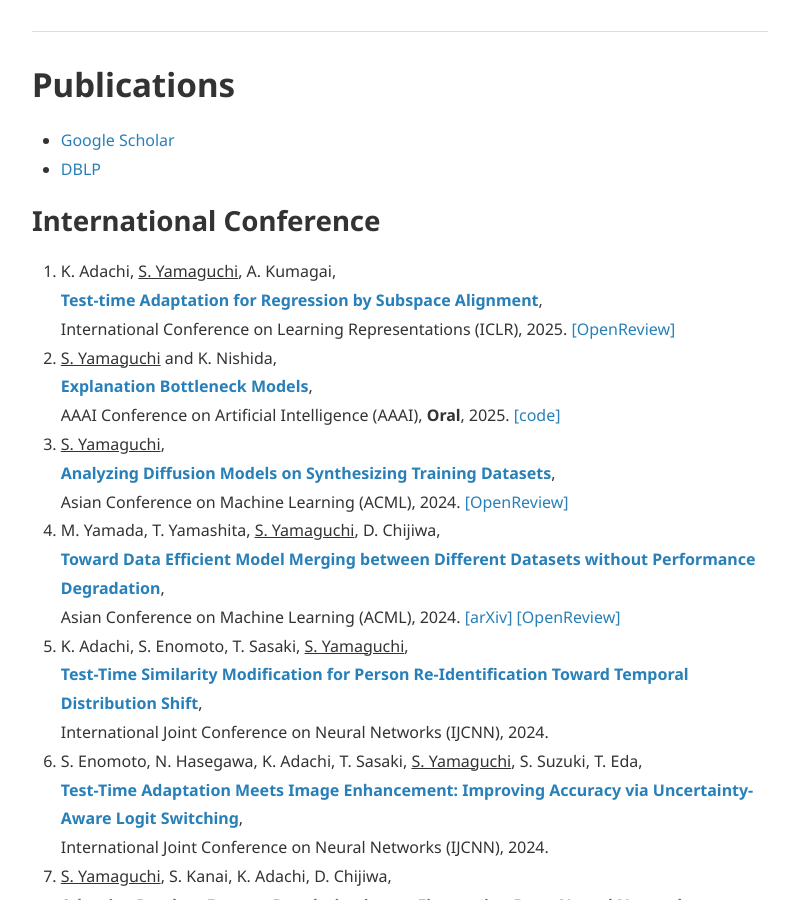
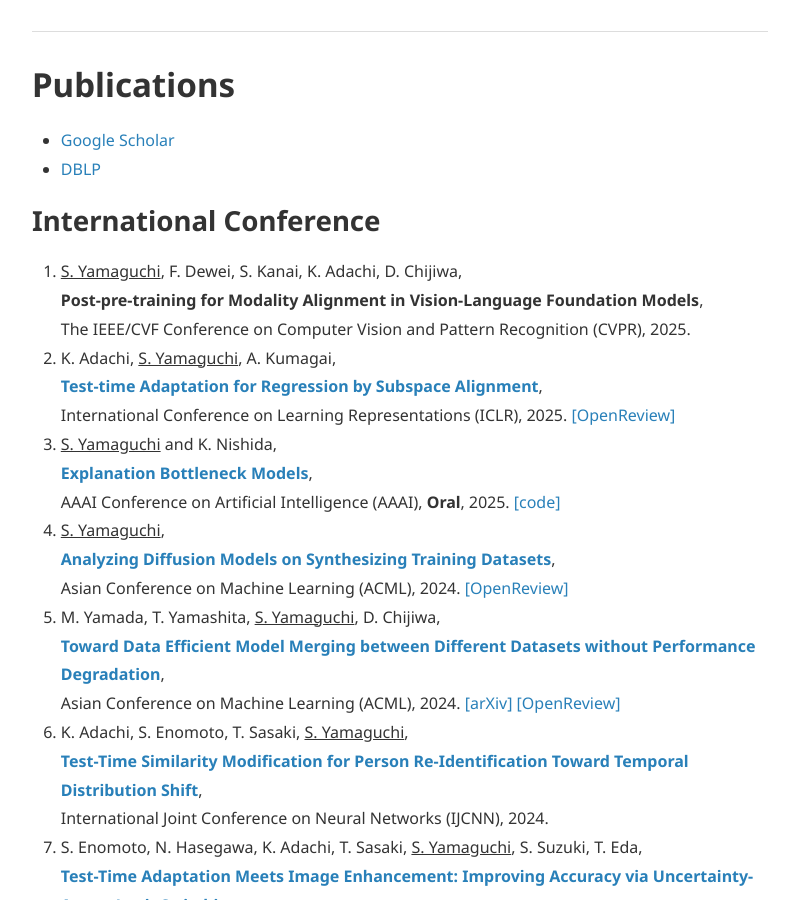
Before and after one commit to yshinya6/yshinya6.github.io, a Jekyll site: the page built from index.md, in a window 1280 px wide and 900 px high, scrolled down 2119 px. Shown: the whole window, without its empty margins (240-1026 px from the left). Built offline with Jekyll 4.4.1, drawn with Linux system fonts in a browser that asks for light colours; nearby versions of some CDN libraries.

Commit message:
Add CVPR2025 into list

```diff
--- a/index.md
+++ b/index.md
@@ -69,64 +69,67 @@ B.E. from Dept. of Computer Engineering, Yokohama National University
 - [DBLP](https://dblp.org/pid/215/6588.html)
 
 ## International Conference
-1. K. Adachi, <u>S. Yamaguchi</u>, A. Kumagai,
+1. <u>S. Yamaguchi</u>, F. Dewei, S. Kanai, K. Adachi, D. Chijiwa,
+**Post-pre-training for Modality Alignment in Vision-Language Foundation Models**,
+The IEEE/CVF Conference on Computer Vision and Pattern Recognition (CVPR), 2025.
+2. K. Adachi, <u>S. Yamaguchi</u>, A. Kumagai,
 [**Test-time Adaptation for Regression by Subspace Alignment**](https://arxiv.org/abs/2410.03263),
 International Conference on Learning Representations (ICLR), 2025. [[OpenReview]](https://openreview.net/forum?id=SXtl7NRyE5)
-2. <u>S. Yamaguchi</u> and K. Nishida,
+3. <u>S. Yamaguchi</u> and K. Nishida,
 [**Explanation Bottleneck Models**](https://arxiv.org/abs/2409.17663),
 AAAI Conference on Artificial Intelligence (AAAI), **Oral**, 2025. [[code]](https://github.com/yshinya6/xbm)
-3.  <u>S. Yamaguchi</u>,
+4.  <u>S. Yamaguchi</u>,
 [**Analyzing Diffusion Models on Synthesizing Training Datasets**](https://proceedings.mlr.press/v260/yamaguchi25a.html),
 Asian Conference on Machine Learning (ACML), 2024. [[OpenReview]](https://openreview.net/forum?id=x2PY6GP9GJ)
-4. M. Yamada, T. Yamashita, <u>S. Yamaguchi</u>, D. Chijiwa,
+5. M. Yamada, T. Yamashita, <u>S. Yamaguchi</u>, D. Chijiwa,
 [**Toward Data Efficient Model Merging between Different Datasets without Performance Degradation**](https://proceedings.mlr.press/v260/yamada25a.html),
 Asian Conference on Machine Learning (ACML), 2024. [[arXiv]](https://arxiv.org/abs/2306.05641) [[OpenReview]](https://openreview.net/forum?id=Le3qPaeSAn)
-5. K. Adachi, S. Enomoto, T. Sasaki, <u>S. Yamaguchi</u>,
+6. K. Adachi, S. Enomoto, T. Sasaki, <u>S. Yamaguchi</u>,
 [**Test-Time Similarity Modification for Person Re-Identification Toward Temporal Distribution Shift**](https://arxiv.org/abs/2403.14114),
 International Joint Conference on Neural Networks (IJCNN), 2024.
-6. S. Enomoto, N. Hasegawa, K. Adachi, T. Sasaki, <u>S. Yamaguchi</u>, S. Suzuki, T. Eda,
+7. S. Enomoto, N. Hasegawa, K. Adachi, T. Sasaki, <u>S. Yamaguchi</u>, S. Suzuki, T. Eda,
 [**Test-Time Adaptation Meets Image Enhancement: Improving Accuracy via Uncertainty-Aware Logit Switching**](https://arxiv.org/abs/2403.17423),
 International Joint Conference on Neural Networks (IJCNN), 2024.
-7. <u>S. Yamaguchi</u>, S. Kanai, K. Adachi, D. Chijiwa,
+8. <u>S. Yamaguchi</u>, S. Kanai, K. Adachi, D. Chijiwa,
 [**Adaptive Random Feature Regularization on Fine-tuning Deep Neural Networks**](https://openaccess.thecvf.com/content/CVPR2024/html/Yamaguchi_Adaptive_Random_Feature_Regularization_on_Fine-tuning_Deep_Neural_Networks_CVPR_2024_paper.html),
 The IEEE/CVF Conference on Computer Vision and Pattern Recognition (CVPR), 2024. [[code]](https://github.com/yshinya6/adarand) [[arXiv]](https://arxiv.org/abs/2403.10097)
-8. <u>S. Yamaguchi</u>, S. Kanai, A. Kumagai, D. Chijiwa, H. Kashima,
+9. <u>S. Yamaguchi</u>, S. Kanai, A. Kumagai, D. Chijiwa, H. Kashima,
 [**Regularizing Neural Networks with Meta-Learning Generative Models**](https://arxiv.org/abs/2307.13899),
 Neural Information Processing Systems (NeurIPS), 2023.
-9. <u>S. Yamaguchi</u>,
+10. <u>S. Yamaguchi</u>,
 [**Generative Semi-supervised Learning with Meta-Optimized Synthetic Samples**](https://proceedings.mlr.press/v222/yamaguchi24a.html),
 Asian Conference on Machine Learning (ACML), **Best Paper Award**, 2023.
-10. S. Suzuki, <u>S. Yamaguchi</u>, S. Takeda, S. Kanai, N. Makishima, A. Ando, R. Masumura,
+11. S. Suzuki, <u>S. Yamaguchi</u>, S. Takeda, S. Kanai, N. Makishima, A. Ando, R. Masumura,
 [**Adversarial Finetuning with Latent Representation Constraint to Mitigate Accuracy-Robustness Tradeoff**](https://arxiv.org/abs/2308.16454),
 The IEEE/CVF International Conference on Computer Vision (ICCV), 2023.
-11. K. Adachi, <u>S. Yamaguchi</u>, A. Kumagai,
+12. K. Adachi, <u>S. Yamaguchi</u>, A. Kumagai,
 [**Covariance-aware Feature Alignment with Pre-computed Source Statistics for Test-time Adaptation**](https://arxiv.org/abs/2204.13263),
 IEEE International Conference on Image Processing (ICIP), 2023.
-12. S. Kanai, <u>S. Yamaguchi</u>, M. Yamada, H. Takahashi, Y. Ida,
+13. S. Kanai, <u>S. Yamaguchi</u>, M. Yamada, H. Takahashi, Y. Ida,
 [**Switching One-Versus-the-Rest Loss to Increase the Margin of Logits for Adversarial Robustness**](https://arxiv.org/abs/2207.10283),
 International Conference on Machine Learning (ICML), 2023.
-13. D. Chijiwa, <u>S. Yamaguchi</u>, A. Kumagai, Y. Ida,
+14. D. Chijiwa, <u>S. Yamaguchi</u>, A. Kumagai, Y. Ida,
 [**Meta-ticket: Finding optimal subnetworks for few-shot learning within randomly initialized neural networks**](https://arxiv.org/abs/2205.15619),
 Neural Information Processing Systems (NeurIPS), 2022.
-14. K. Adachi, <u>S. Yamaguchi</u>,
+15. K. Adachi, <u>S. Yamaguchi</u>,
 [**Learning Robust Convolutional Neural Networks with Relevant Feature Focusing via Explanations**](https://arxiv.org/abs/2202.04237),
 IEEE International Conference on Multimedia & Expo (ICME), 2022.
-15. D. Chijiwa, <u>S. Yamaguchi</u>, Y. Ida, K. Umakoshi, T. Inoue,
+16. D. Chijiwa, <u>S. Yamaguchi</u>, Y. Ida, K. Umakoshi, T. Inoue,
 [**Pruning Randomly Initialized Neural Networks with Iterative Randomization**](https://openreview.net/pdf?id=QCPY2eMXYs),
 Neural Information Processing Systems (NeurIPS, **Spotlight**), 2021. [[arXiv]](https://arxiv.org/abs/2106.09269) [[code]](https://github.com/dchiji-ntt/iterand)
-16. <u>S. Yamaguchi</u>, S. Kanai,
+17. <u>S. Yamaguchi</u>, S. Kanai,
 [**F-Drop&Match: GANs with a Dead Zone in the High-Frequency Domain**](https://openaccess.thecvf.com/content/ICCV2021/html/Yamaguchi_F-DropMatch_GANs_With_a_Dead_Zone_in_the_High-Frequency_Domain_ICCV_2021_paper.html),
 International Conference on Computer Vision (ICCV), 2021. [[arXiv]](https://arxiv.org/abs/2106.02343)
-17. <u>S. Yamaguchi</u>, S. Kanai, T. Shioda, S. Takeda,
+18. <u>S. Yamaguchi</u>, S. Kanai, T. Shioda, S. Takeda,
 [**Image Enhanced Rotation Prediction for Self-Supervised Learning**](https://ieeexplore.ieee.org/document/9506132),
 IEEE International Conference on Image Processing (ICIP), 2021. [[arXiv]](https://arxiv.org/abs/1912.11603)
-18. S. Kanai, M. Yamada, <u>S. Yamaguchi</u>, H. Takahashi, Y. Ida,
+19. S. Kanai, M. Yamada, <u>S. Yamaguchi</u>, H. Takahashi, Y. Ida,
 [**Constraining Logits by Bounded Function for Adversarial Robustness**](https://ieeexplore.ieee.org/document/9533777),
 International Joint Conference on Neural Networks (IJCNN), 2021. [[arXiv]](https://arxiv.org/abs/2010.02558)
-19. <u>S. Yamaguchi</u>, S. Kanai, T. Eda,
+20. <u>S. Yamaguchi</u>, S. Kanai, T. Eda,
 [**Effective Data Augmentation with Multi-Domain Learning GANs**](https://ojs.aaai.org/index.php/AAAI/article/view/6131),
 AAAI Conference on Artificial Intelligence (AAAI), 2020. [[arXiv]](https://arxiv.org/abs/1912.11597)
-20. <u>S. Yamaguchi</u>, K. Kuramitsu,
+21. <u>S. Yamaguchi</u>, K. Kuramitsu,
 [**A Fusion Techniques of Schema and Syntax Rules for Validating Open Data**](https://link.springer.com/chapter/10.1007/978-3-319-56660-3_37),
 Asian Conference on Intelligent Information and Database Systems (ACIIDS), 2017
 
```
